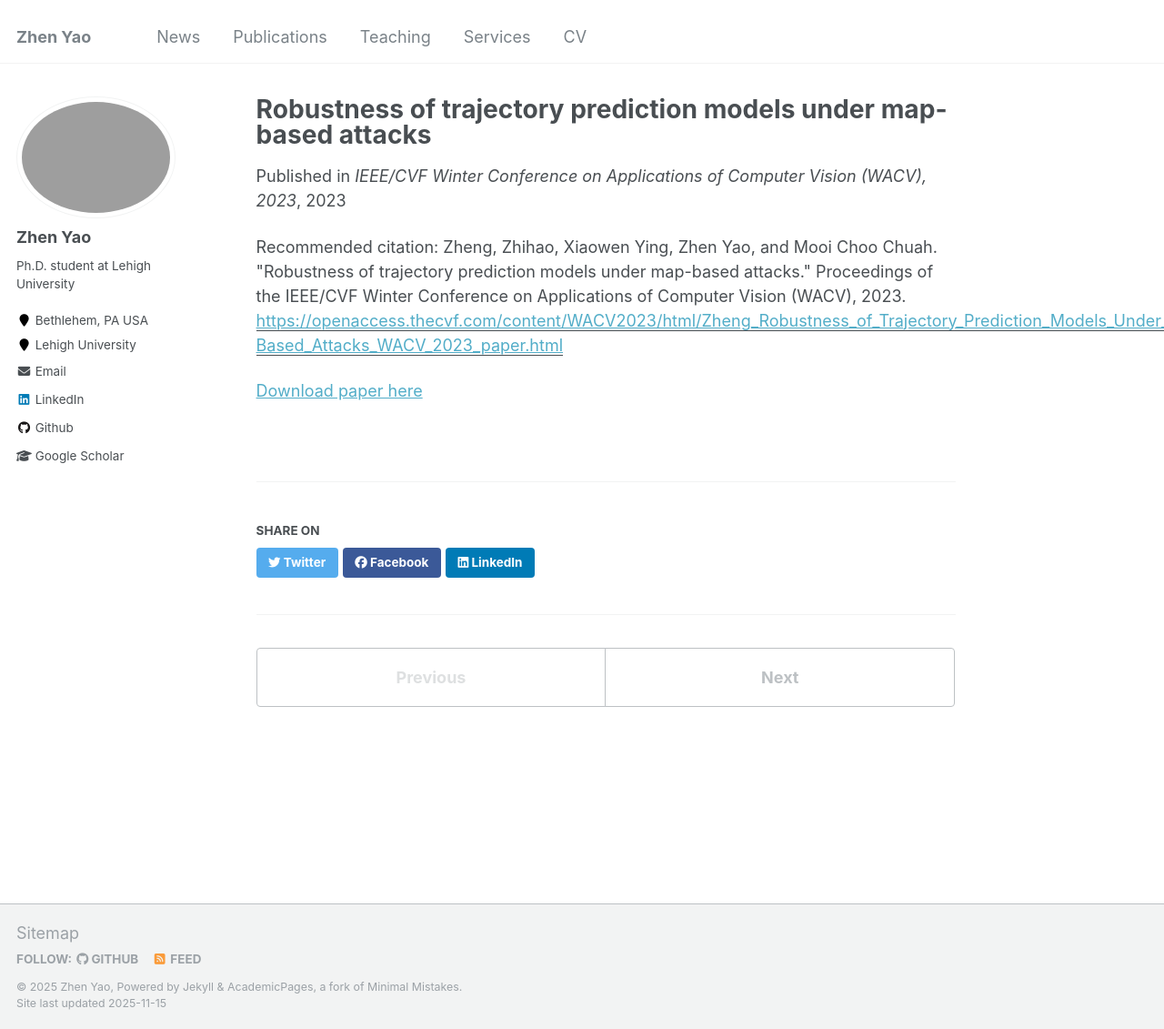
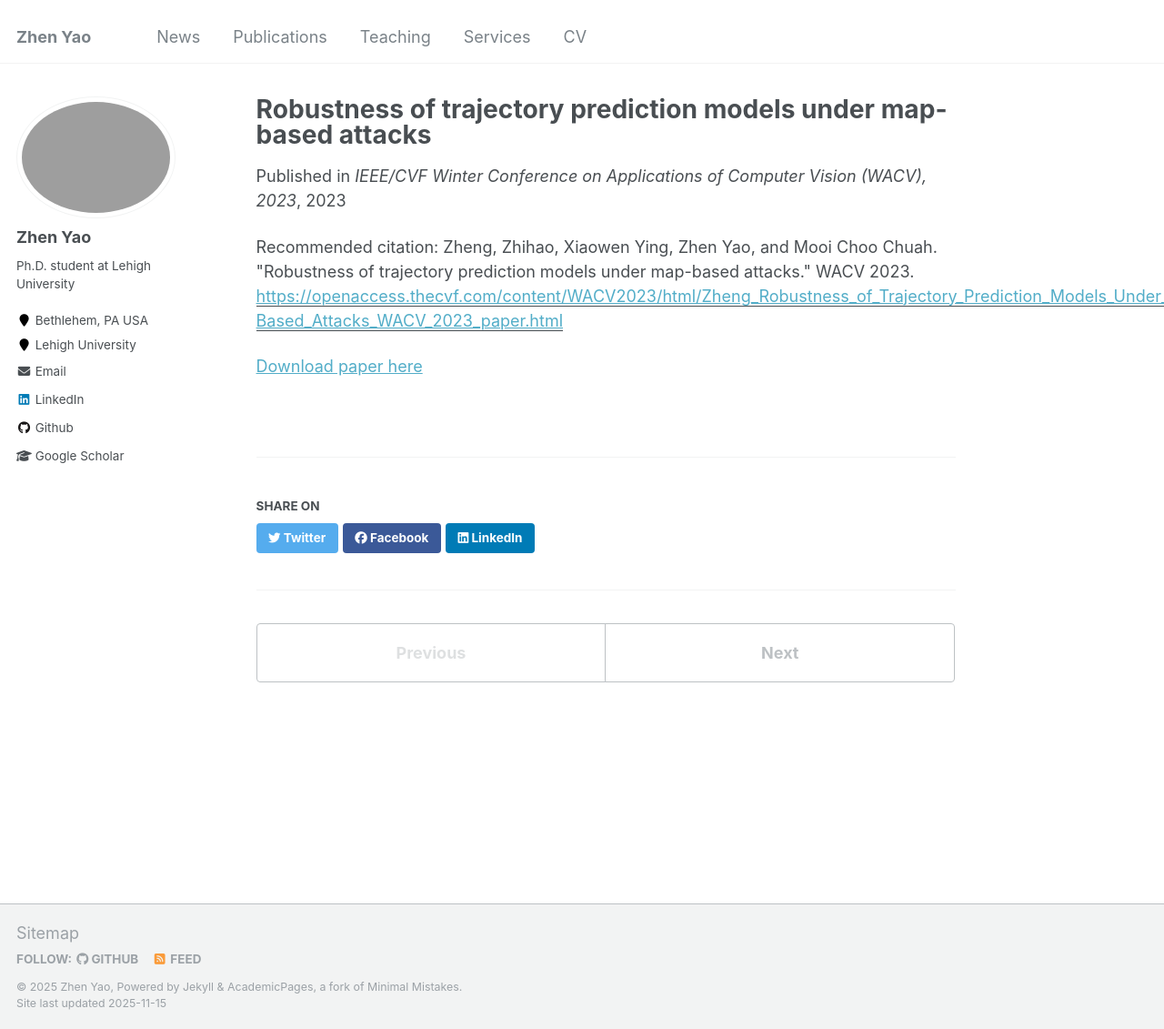
Before and after one commit to zyaocoder/zyaocoder.github.io, a Jekyll site: the page built from _publications/2023_wacv_attack.md, in a window 1280 px wide and 1131 px high. Shown: the whole window at 91% size. Built offline with Jekyll 4.4.1, drawn with Linux system fonts in a browser that asks for light colours.

Commit message:
Update 2023_wacv_attack.md

```diff
--- a/_publications/2023_wacv_attack.md
+++ b/_publications/2023_wacv_attack.md
@@ -7,7 +7,7 @@ venue: 'IEEE/CVF Winter Conference on Applications of Computer Vision (WACV), 20
 paperurl: 'https://openaccess.thecvf.com/content/WACV2023/html/Zheng_Robustness_of_Trajectory_Prediction_Models_Under_Map-Based_Attacks_WACV_2023_paper.html'
 biburl: '../files/wacv2023.txt'
 authors: 'Zhihao Zheng, Xiaowen Ying, <strong>Zhen Yao</strong>, Mooi Choo Chuah'
-citation: 'Zheng, Zhihao, Xiaowen Ying, Zhen Yao, and Mooi Choo Chuah. "Robustness of trajectory prediction models under map-based attacks." Proceedings of the IEEE/CVF Winter Conference on Applications of Computer Vision (WACV), 2023.'
+citation: 'Zheng, Zhihao, Xiaowen Ying, Zhen Yao, and Mooi Choo Chuah. "Robustness of trajectory prediction models under map-based attacks." WACV 2023.'
 image: '../images/2023_wacv_advattack.png'
 ---
 
```
